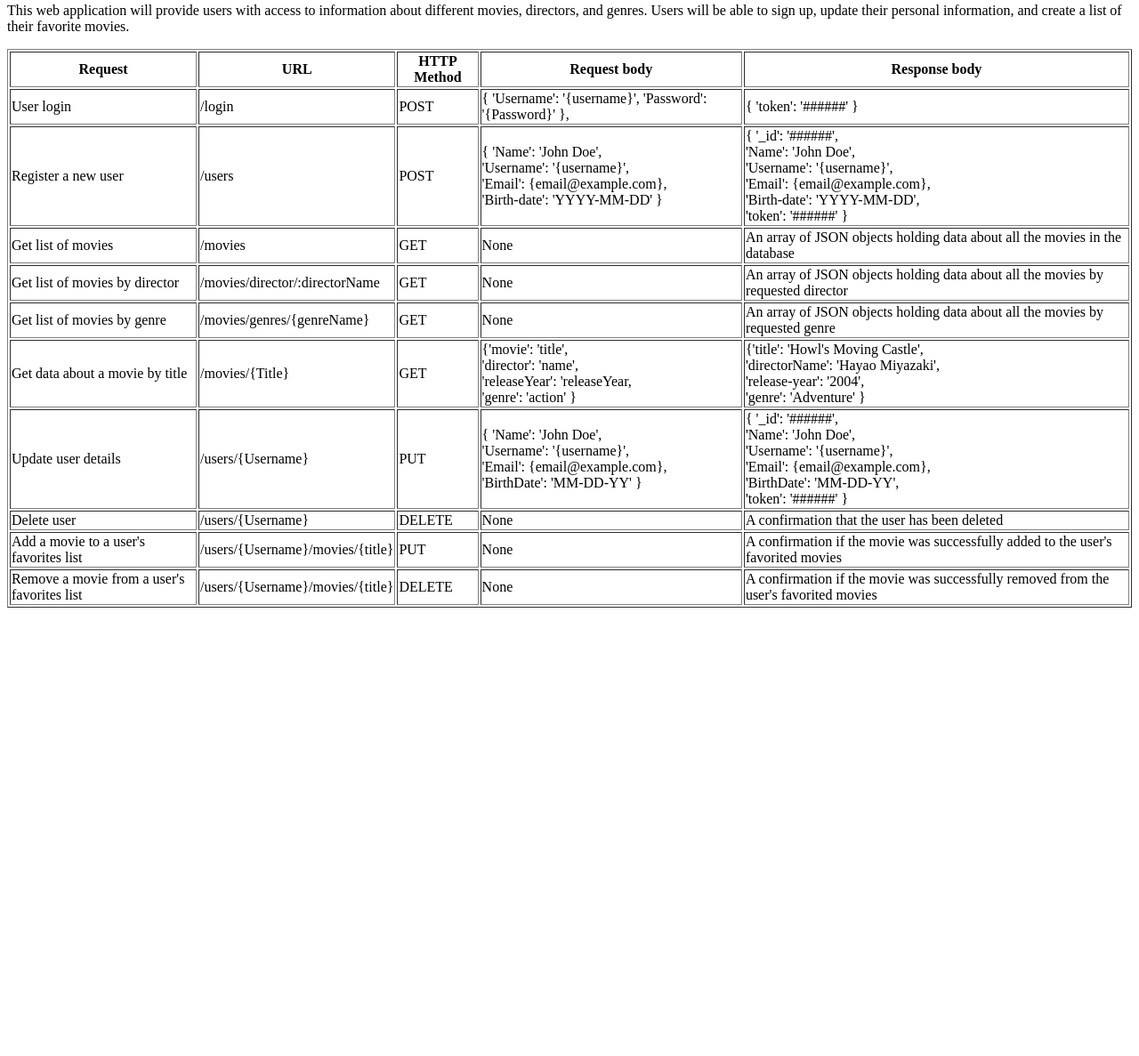
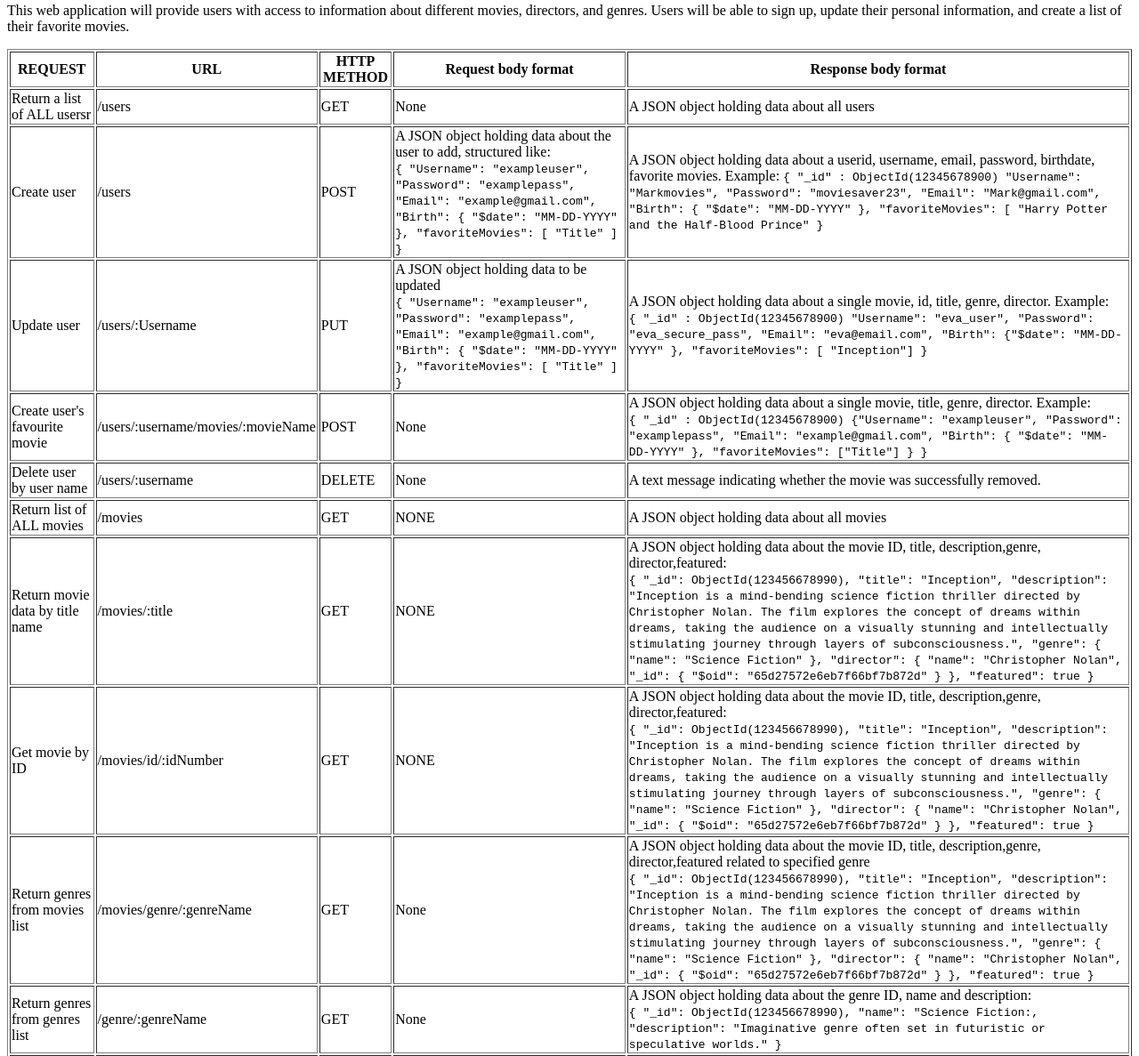
Before and after one commit to Donner-Kabab/movies_api, a website: page public/documentation.html in a window 1280 px wide. Shown: the part 77-1264 px from the top of the page at 89% size. Before the commit the page ends 800 px from the top, so only its background shows below. Drawn offline with Linux system fonts and the light colour scheme.

Commit message:
updated index.js, documentation.html, and created models.js
created a new database in mongoose and reflected those changes in updated files

```diff
--- a/package.json
+++ b/package.json
@@ -4,7 +4,7 @@
   "description": "",
   "main": "index.js",
   "scripts": {
-    "test": "echo \"Error: no test specified\" && exit 1"
+    "test": "echo \"Error: no test specified\" && exit 1", "dev" : "nodemon index.js"
   },
   "keywords": [],
   "author": "",
@@ -12,7 +12,11 @@
   "dependencies": {
     "body-parser": "^1.20.2",
     "express": "^4.18.2",
+    "mongoose": "^8.2.2",
     "morgan": "^1.10.0",
     "uuid": "^9.0.1"
+  },
+  "devDependencies": {
+    "nodemon": "^3.1.0"
   }
 }
--- a/public/documentation.html
+++ b/public/documentation.html
@@ -16,131 +16,188 @@
     <table border="1">
       <thead>
         <tr>
-          <th>Request</th>
+          <th>REQUEST</th>
           <th>URL</th>
-          <th>HTTP Method</th>
-          <th>Request body</th>
-          <th>Response body</th>
+          <th>HTTP METHOD</th>
+          <th>Request body format</th>
+          <th>Response body format</th>
         </tr>
       </thead>
       <tbody>
         <tr>
-          <td>User login</td>
-          <td>/login</td>
-          <td>POST</td>
-          <td>{ 'Username': '{username}', 'Password': '{Password}' },<br /></td>
-          <td>{ 'token': '######' }</td>
+          <td>Return a list of ALL usersr</td>
+          <td>/users</td>
+          <td>GET</td>
+          <td>None</td>
+          <td>A JSON object holding data about all users</td>
         </tr>
         <tr>
-          <td>Register a new user</td>
+          <td>Create user</td>
           <td>/users</td>
           <td>POST</td>
           <td>
-            { 'Name': 'John Doe',<br />
-            'Username': '{username}',<br />
-            'Email': {email@example.com},<br />
-            'Birth-date': 'YYYY-MM-DD' }
+            A JSON object holding data about the user to add, structured
+            like:<br />
+            <code>
+              { "Username": "exampleuser", "Password": "examplepass", "Email":
+              "example@gmail.com", "Birth": { "$date": "MM-DD-YYYY" },
+              "favoriteMovies": [ "Title" ] }
+            </code>
           </td>
           <td>
-            { '_id': '######',<br />
-            'Name': 'John Doe',<br />
-            'Username': '{username}',<br />
-            'Email': {email@example.com},<br />
-            'Birth-date': 'YYYY-MM-DD', <br />
-            'token': '######' }
+            A JSON object holding data about a userid, username, email,
+            password, birthdate, favorite movies. Example:
+            <code>
+              { "_id" : ObjectId(12345678900) "Username": "Markmovies",
+              "Password": "moviesaver23", "Email": "Mark@gmail.com", "Birth": {
+              "$date": "MM-DD-YYYY" }, "favoriteMovies": [ "Harry Potter and the
+              Half-Blood Prince" }
+            </code>
           </td>
         </tr>
         <tr>
-          <td>Get list of movies</td>
+          <td>Update user</td>
+          <td>/users/:Username</td>
+          <td>PUT</td>
+          <td>
+            A JSON object holding data to be updated <br />
+            <code>
+              { "Username": "exampleuser", "Password": "examplepass", "Email":
+              "example@gmail.com", "Birth": { "$date": "MM-DD-YYYY" },
+              "favoriteMovies": [ "Title" ] }
+            </code>
+          </td>
+          <td>
+            A JSON object holding data about a single movie, id, title, genre,
+            director. Example: <br />
+            <code>
+              { "_id" : ObjectId(12345678900) "Username": "eva_user",
+              "Password": "eva_secure_pass", "Email": "eva@email.com", "Birth":
+              {"$date": "MM-DD-YYYY" }, "favoriteMovies": [ "Inception"] }
+            </code>
+          </td>
+        </tr>
+        <tr>
+          <td>Create user's favourite movie</td>
+          <td>/users/:username/movies/:movieName</td>
+          <td>POST</td>
+          <td>None</td>
+          <td>
+            A JSON object holding data about a single movie, title, genre,
+            director. Example: <br />
+            <code>
+              { "_id" : ObjectId(12345678900) {"Username": "exampleuser",
+              "Password": "examplepass", "Email": "example@gmail.com", "Birth":
+              { "$date": "MM-DD-YYYY" }, "favoriteMovies": ["Title"] } }
+            </code>
+          </td>
+        </tr>
+        <tr>
+          <td>Delete user by user name</td>
+          <td>/users/:username</td>
+          <td>DELETE</td>
+          <td>None</td>
+          <td>
+            A text message indicating whether the movie was successfully
+            removed.
+          </td>
+        </tr>
+        <tr>
+          <td>Return list of ALL movies</td>
           <td>/movies</td>
+          <td>GET</td>
+          <td>NONE</td>
+          <td>A JSON object holding data about all movies</td>
+        </tr>
+        <tr>
+          <td>Return movie data by title name</td>
+          <td>/movies/:title</td>
+          <td>GET</td>
+          <td>NONE</td>
+          <td>
+            A JSON object holding data about the movie ID, title,
+            description,genre, director,featured:<br />
+            <code>
+              { "_id": ObjectId(123456678990), "title": "Inception",
+              "description": "Inception is a mind-bending science fiction
+              thriller directed by Christopher Nolan. The film explores the
+              concept of dreams within dreams, taking the audience on a visually
+              stunning and intellectually stimulating journey through layers of
+              subconsciousness.", "genre": { "name": "Science Fiction" },
+              "director": { "name": "Christopher Nolan", "_id": { "$oid":
+              "65d27572e6eb7f66bf7b872d" } }, "featured": true }
+            </code>
+          </td>
+        </tr>
+        <tr>
+          <td>Get movie by ID</td>
+          <td>/movies/id/:idNumber</td>
+          <td>GET</td>
+          <td>NONE</td>
+          <td>
+            A JSON object holding data about the movie ID, title,
+            description,genre, director,featured:<br />
+            <code>
+              { "_id": ObjectId(123456678990), "title": "Inception",
+              "description": "Inception is a mind-bending science fiction
+              thriller directed by Christopher Nolan. The film explores the
+              concept of dreams within dreams, taking the audience on a visually
+              stunning and intellectually stimulating journey through layers of
+              subconsciousness.", "genre": { "name": "Science Fiction" },
+              "director": { "name": "Christopher Nolan", "_id": { "$oid":
+              "65d27572e6eb7f66bf7b872d" } }, "featured": true }
+            </code>
+          </td>
+        </tr>
+        <tr>
+          <td>Return genres from movies list</td>
+          <td>/movies/genre/:genreName</td>
           <td>GET</td>
           <td>None</td>
           <td>
-            An array of JSON objects holding data about all the movies in the
-            database
+            A JSON object holding data about the movie ID, title,
+            description,genre, director,featured related to specified genre<br />
+            <code>
+              { "_id": ObjectId(123456678990), "title": "Inception",
+              "description": "Inception is a mind-bending science fiction
+              thriller directed by Christopher Nolan. The film explores the
+              concept of dreams within dreams, taking the audience on a visually
+              stunning and intellectually stimulating journey through layers of
+              subconsciousness.", "genre": { "name": "Science Fiction" },
+              "director": { "name": "Christopher Nolan", "_id": { "$oid":
+              "65d27572e6eb7f66bf7b872d" } }, "featured": true }
+            </code>
           </td>
         </tr>
         <tr>
-          <td>Get list of movies by director</td>
-          <td>/movies/director/:directorName</td>
+          <td>Return genres from genres list</td>
+          <td>/genre/:genreName</td>
           <td>GET</td>
           <td>None</td>
           <td>
-            An array of JSON objects holding data about all the movies by
-            requested director
+            A JSON object holding data about the genre ID, name and
+            description:<br />
+            <code>
+              { "_id": ObjectId(123456678990), "name": "Science Fiction:,
+              "description": "Imaginative genre often set in futuristic or
+              speculative worlds." }
+            </code>
           </td>
         </tr>
         <tr>
-          <td>Get list of movies by genre</td>
-          <td>/movies/genres/{genreName}</td>
+          <td>Return directors from directors list</td>
+          <td>/directors/:directorName</td>
           <td>GET</td>
           <td>None</td>
           <td>
-            An array of JSON objects holding data about all the movies by
-            requested genre
-          </td>
-        </tr>
-        <tr>
-          <td>Get data about a movie by title</td>
-          <td>/movies/{Title}</td>
-          <td>GET</td>
-          <td>
-            {'movie': 'title',<br />
-            'director': 'name',<br />
-            'releaseYear': 'releaseYear,<br />
-            'genre': 'action' }
-          </td>
-          <td>
-            {'title': 'Howl's Moving Castle',<br />
-            'directorName': 'Hayao Miyazaki',<br />
-            'release-year': '2004',<br />
-            'genre': 'Adventure' }
-          </td>
-        </tr>
-        <tr>
-          <td>Update user details</td>
-          <td>/users/{Username}</td>
-          <td>PUT</td>
-          <td>
-            { 'Name': 'John Doe',<br />
-            'Username': '{username}',<br />
-            'Email': {email@example.com},<br />
-            'BirthDate': 'MM-DD-YY' }
-          </td>
-          <td>
-            { '_id': '######',<br />
-            'Name': 'John Doe',<br />
-            'Username': '{username}',<br />
-            'Email': {email@example.com},<br />
-            'BirthDate': 'MM-DD-YY', <br />
-            'token': '######' }
-          </td>
-        </tr>
-        <tr>
-          <td>Delete user</td>
-          <td>/users/{Username}</td>
-          <td>DELETE</td>
-          <td>None</td>
-          <td>A confirmation that the user has been deleted</td>
-        </tr>
-        <tr>
-          <td>Add a movie to a user's favorites list</td>
-          <td>/users/{Username}/movies/{title}</td>
-          <td>PUT</td>
-          <td>None</td>
-          <td>
-            A confirmation if the movie was successfully added to the user's
-            favorited movies
-          </td>
-        </tr>
-        <tr>
-          <td>Remove a movie from a user's favorites list</td>
-          <td>/users/{Username}/movies/{title}</td>
-          <td>DELETE</td>
-          <td>None</td>
-          <td>
-            A confirmation if the movie was successfully removed from the user's
-            favorited movies
+            A JSON object holding data about director's ID, name, bio, Birth,
+            Death . <br />
+            <code>
+              { "_id": { "$oid": "65d27572e6eb7f66bf7b872d"}, "name":
+              "Christopher Nolan", "bio": "Renowned filmmaker known for
+              mind-bending narratives.", "Birth": {"$date": "MM-DD-YYYY"},
+              "Death": null }
+            </code>
           </td>
         </tr>
       </tbody>
```
Also changed, not shown: index.js (+124 -201 lines), models.js (added, +38 -0 lines), 1 other file.
